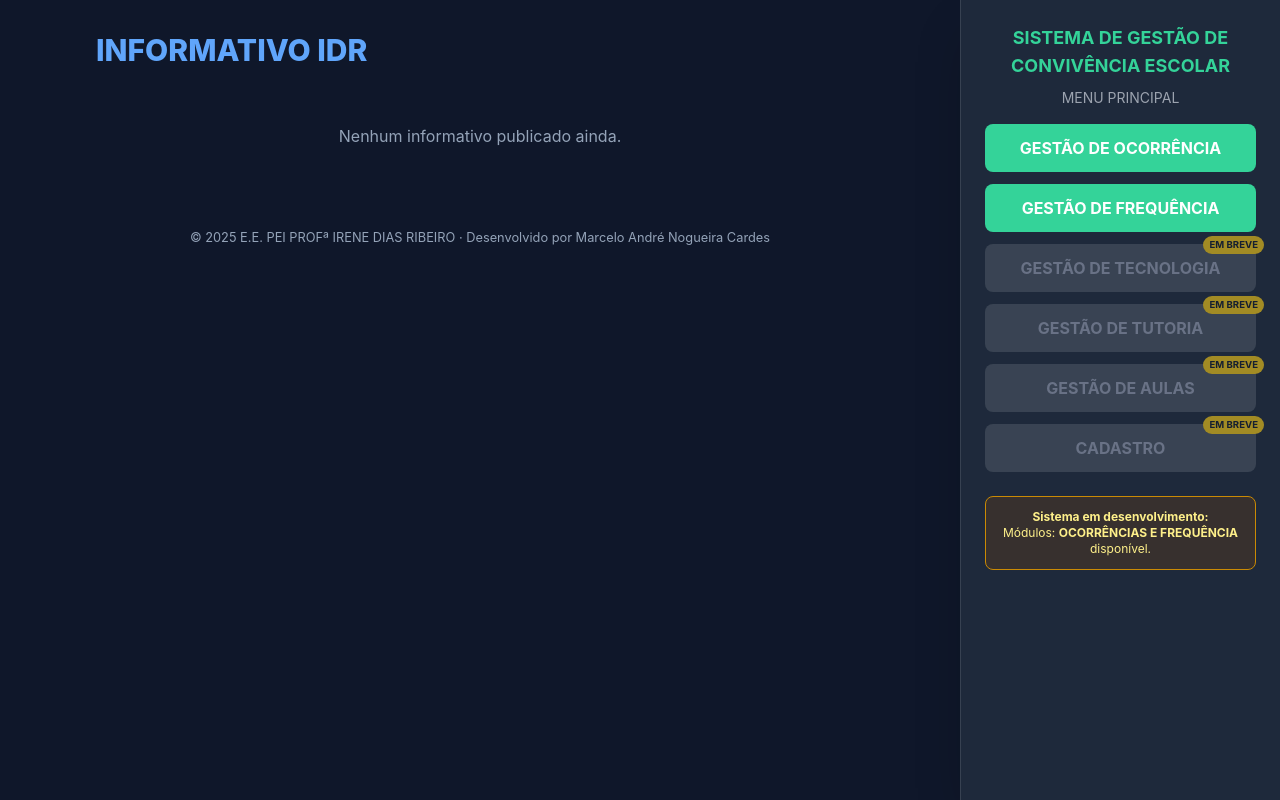
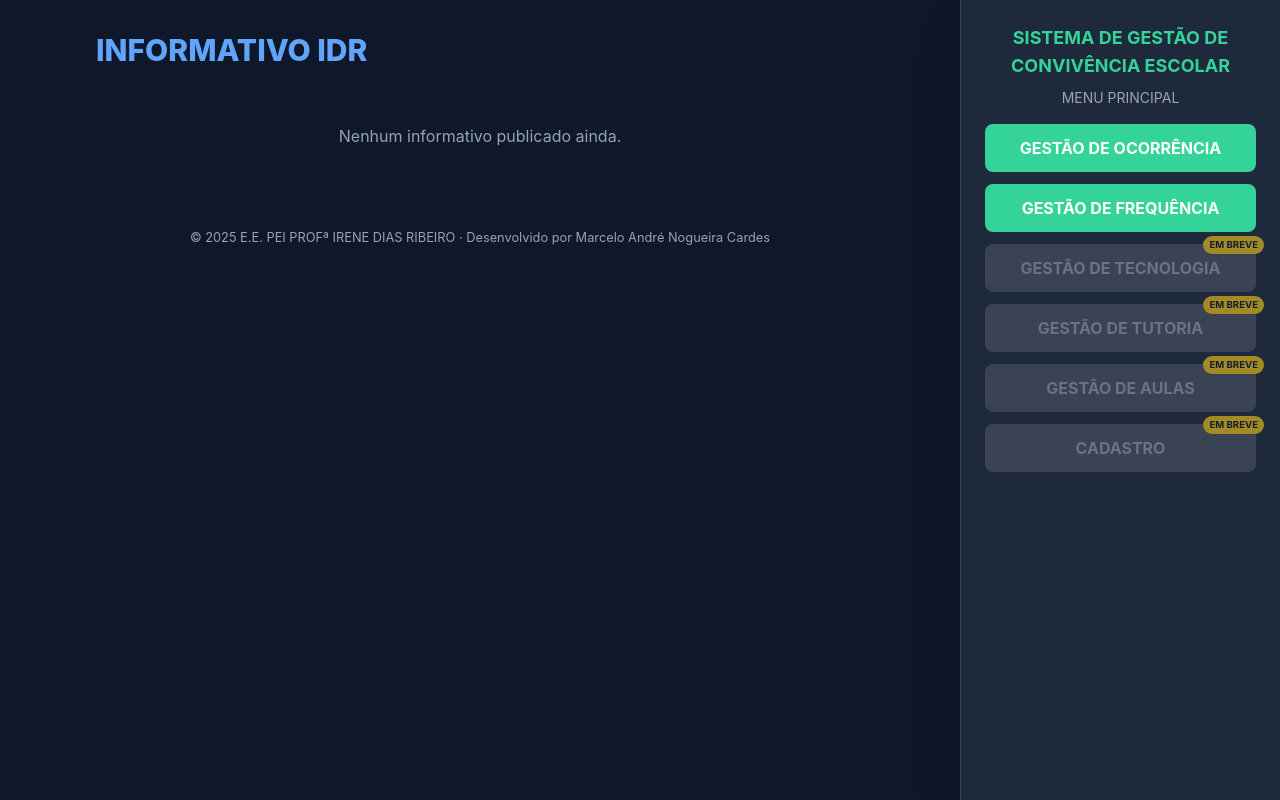
Before and after one commit to mcardes77-cmd/SGCE_IDR, a Flask app: page / in a window 1280 px wide. Run offline with Flask 3, Linux system fonts and the light colour scheme; data that the repository does not hold is empty; some libraries are stand-ins or nearby versions.

Commit message:
Update index.html

```diff
--- a/templates/index.html
+++ b/templates/index.html
@@ -141,16 +141,6 @@
         </button>
       </div>
 
-      <!-- Mensagem informativa -->
-      <div class="mt-6 p-3 bg-yellow-900/30 border border-yellow-600 rounded-lg">
-        <p class="text-xs text-yellow-200">
-          <strong>Sistema em desenvolvimento:</strong><br>
-          Módulos: <strong>OCORRÊNCIAS E FREQUÊNCIA</strong> disponível.
-        </p>
-      </div>
-    </div>
-  </div>
-
   <script>
     async function carregarInformativos() {
       try {
```
